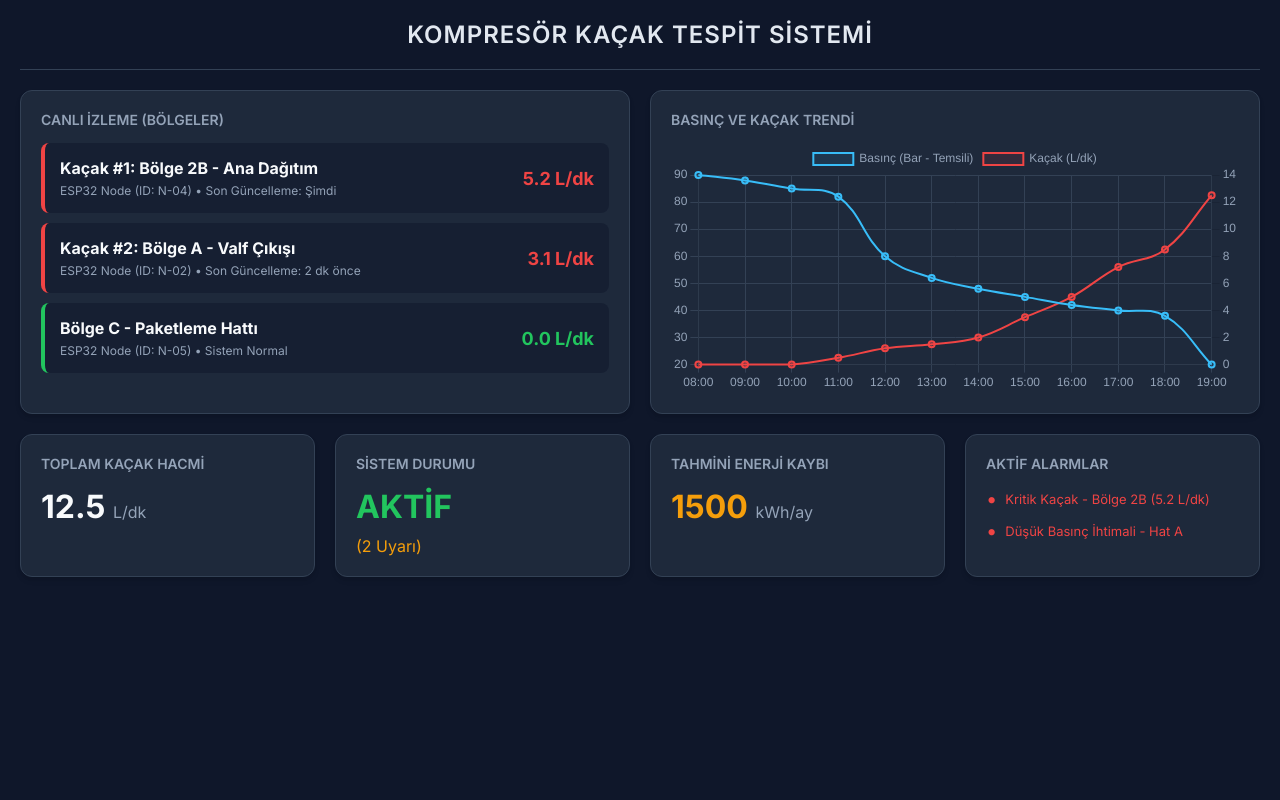
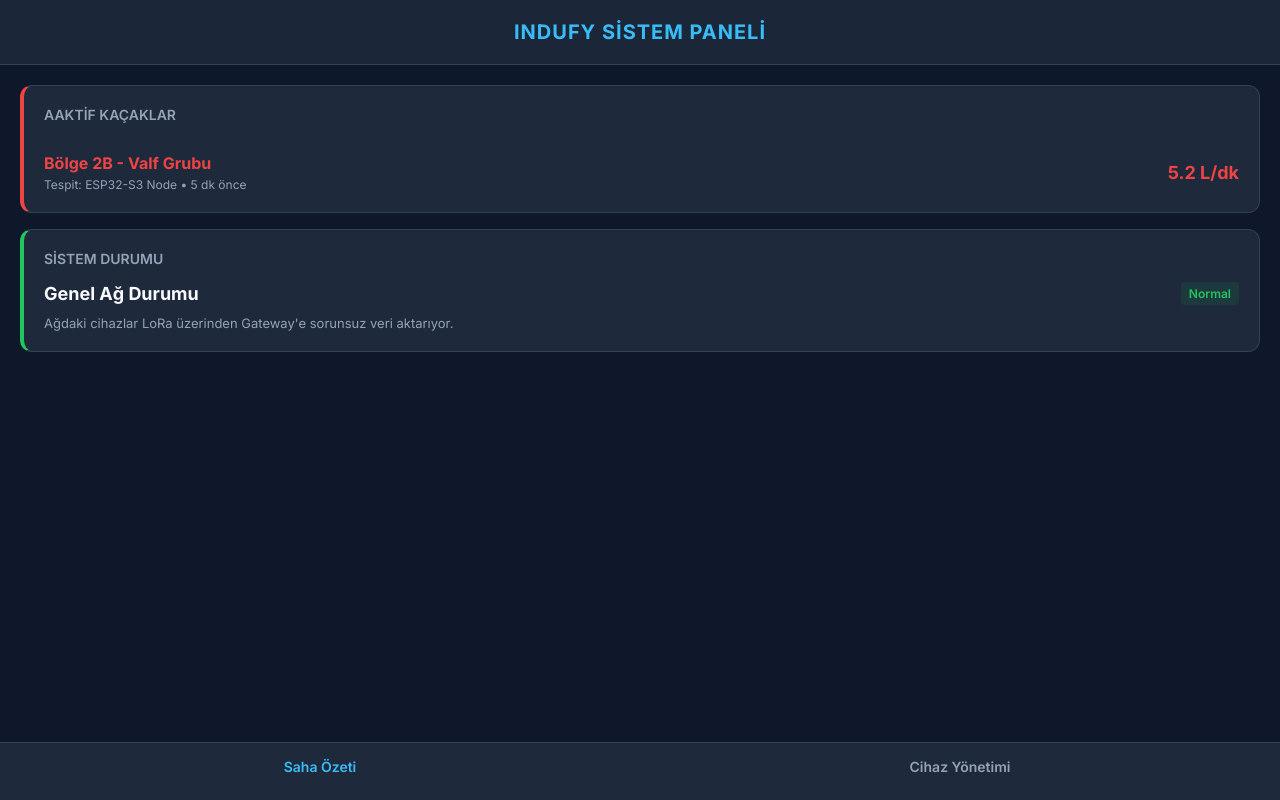
Before and after one commit to ExtruderX/CompressorLeak, a plain HTML site: page index.html in a window 1280 px wide. Drawn offline with nearby package versions, Linux system fonts and the light colour scheme.

Commit message:
Update index.html

```diff
--- a/index.html
+++ b/index.html
@@ -2,19 +2,18 @@
 <html lang="tr">
 <head>
     <meta charset="UTF-8">
-    <meta name="viewport" content="width=device-width, initial-scale=1.0">
-    <title>Indufy - Kompresör Kaçak Tespit Sistemi</title>
-    <script src="https://cdn.jsdelivr.net/npm/chart.js"></script>
+    <meta name="viewport" content="width=device-width, initial-scale=1.0, maximum-scale=1.0, user-scalable=no">
+    <title>Indufy - Cihaz Yönetimi</title>
     <style>
-        @import url('https://fonts.googleapis.com/css2?family=Inter:wght@300;400;600;700&display=swap');
+        @import url('https://fonts.googleapis.com/css2?family=Inter:wght@400;600;700&display=swap');
 
         :root {
             --bg-dark: #0f172a;
             --card-bg: #1e293b;
             --primary: #38bdf8;
+            --primary-hover: #0284c7;
             --danger: #ef4444;
             --success: #22c55e;
-            --warning: #f59e0b;
             --text-main: #f8fafc;
             --text-muted: #94a3b8;
             --border-color: #334155;
@@ -25,250 +24,344 @@
             margin: 0;
             padding: 0;
             font-family: 'Inter', sans-serif;
+            -webkit-tap-highlight-color: transparent;
         }
 
         body {
             background-color: var(--bg-dark);
             color: var(--text-main);
-            padding: 20px;
-            min-height: 100vh;
+            padding-bottom: 80px;
         }
 
-        .header {
+        /* Header */
+        header {
+            background: rgba(30, 41, 59, 0.9);
+            backdrop-filter: blur(10px);
+            padding: 20px;
+            position: sticky;
+            top: 0;
+            z-index: 10;
+            border-bottom: 1px solid var(--border-color);
             text-align: center;
-            padding-bottom: 20px;
-            border-bottom: 1px solid var(--border-color);
-            margin-bottom: 20px;
         }
 
-        .header h1 {
-            font-size: 24px;
-            font-weight: 600;
+        header h1 {
+            font-size: 20px;
+            color: var(--primary);
             letter-spacing: 1px;
-            color: #e2e8f0;
         }
 
-        /* Izgara Sistemi (Grid) */
-        .dashboard-grid {
-            display: grid;
-            grid-template-columns: 1fr 1fr;
-            gap: 20px;
+        /* Views */
+        .view {
+            display: none;
+            padding: 20px;
+            animation: fadeIn 0.3s ease;
+        }
+        .view.active { display: block; }
+
+        @keyframes fadeIn {
+            from { opacity: 0; transform: translateY(10px); }
+            to { opacity: 1; transform: translateY(0); }
         }
 
+        /* Cards & Lists */
         .card {
             background-color: var(--card-bg);
-            border: 1px solid var(--border-color);
             border-radius: 12px;
             padding: 20px;
-            box-shadow: 0 4px 6px -1px rgba(0, 0, 0, 0.1), 0 2px 4px -1px rgba(0, 0, 0, 0.06);
+            margin-bottom: 16px;
+            border: 1px solid var(--border-color);
         }
 
-        .card-title {
+        .section-title {
             font-size: 14px;
             color: var(--text-muted);
             margin-bottom: 15px;
             font-weight: 600;
+            text-transform: uppercase;
         }
 
-        /* Aktif Hatlar Listesi */
-        .line-item {
-            background: rgba(15, 23, 42, 0.5);
-            border-left: 4px solid var(--danger);
-            padding: 15px;
-            border-radius: 8px;
-            margin-bottom: 10px;
+        .device-item {
             display: flex;
             justify-content: space-between;
             align-items: center;
+            padding: 15px 0;
+            border-bottom: 1px solid var(--border-color);
         }
-        .line-item.safe {
-            border-left-color: var(--success);
-        }
-        .line-item h3 { font-size: 16px; margin-bottom: 5px;}
-        .line-item p { font-size: 12px; color: var(--text-muted); }
-        .leak-value { font-size: 18px; font-weight: bold; color: var(--danger); }
-        .safe .leak-value { color: var(--success); }
+        .device-item:last-child { border-bottom: none; padding-bottom: 0; }
 
-        /* Alt Kısım İstatistikleri */
-        .bottom-grid {
-            display: grid;
-            grid-template-columns: repeat(4, 1fr);
-            gap: 20px;
-            margin-top: 20px;
+        .device-info h3 { font-size: 16px; margin-bottom: 4px; }
+        .device-info p { font-size: 12px; color: var(--text-muted); }
+        .status-badge {
+            background: rgba(34, 197, 94, 0.1);
+            color: var(--success);
+            padding: 4px 8px;
+            border-radius: 4px;
+            font-size: 12px;
+            font-weight: 600;
         }
 
-        .stat-value {
-            font-size: 32px;
-            font-weight: 700;
-            margin: 10px 0;
+        /* Buttons */
+        .btn {
+            display: block;
+            width: 100%;
+            padding: 14px;
+            border-radius: 8px;
+            border: none;
+            background-color: var(--primary);
+            color: #fff;
+            font-size: 16px;
+            font-weight: 600;
+            cursor: pointer;
+            margin-top: 15px;
+            transition: 0.2s;
+        }
+        .btn:active { background-color: var(--primary-hover); }
+
+        /* Modal (Cihaz Ekleme Ekranı) */
+        .modal-overlay {
+            position: fixed;
+            top: 0; left: 0; width: 100%; height: 100%;
+            background: rgba(15, 23, 42, 0.8);
+            backdrop-filter: blur(5px);
+            display: none;
+            justify-content: center;
+            align-items: center;
+            z-index: 100;
+            padding: 20px;
+        }
+        .modal-overlay.active { display: flex; }
+
+        .modal-content {
+            background: var(--card-bg);
+            width: 100%;
+            max-width: 400px;
+            border-radius: 12px;
+            padding: 24px;
+            border: 1px solid var(--border-color);
         }
 
-        .unit {
-            font-size: 16px;
-            color: var(--text-muted);
-            font-weight: 400;
+        .modal-content h2 { font-size: 18px; margin-bottom: 10px; }
+        .modal-content p { font-size: 13px; color: var(--text-muted); margin-bottom: 20px; }
+
+        .form-group { margin-bottom: 15px; }
+        .form-group label { display: block; font-size: 13px; margin-bottom: 5px; color: var(--text-muted); }
+        .form-group input, .form-group select {
+            width: 100%;
+            padding: 12px;
+            border-radius: 6px;
+            border: 1px solid var(--border-color);
+            background: var(--bg-dark);
+            color: white;
+            font-size: 14px;
+            outline: none;
+        }
+        .form-group input:focus { border-color: var(--primary); }
+
+        .loader {
+            display: none;
+            text-align: center;
+            margin: 20px 0;
+            color: var(--primary);
+            font-weight: 600;
         }
 
-        .alarm-list {
-            list-style: none;
+        /* Tab Bar */
+        .tab-bar {
+            position: fixed;
+            bottom: 0; width: 100%;
+            background: var(--card-bg);
+            border-top: 1px solid var(--border-color);
+            display: flex;
+            padding: 15px 0 25px 0;
+            z-index: 50;
         }
-        .alarm-list li {
-            color: var(--danger);
-            font-size: 13px;
-            margin-bottom: 8px;
-            display: flex;
-            align-items: center;
+        .tab-item {
+            flex: 1;
+            text-align: center;
+            color: var(--text-muted);
+            font-size: 14px;
+            font-weight: 600;
+            cursor: pointer;
         }
-        .alarm-list li::before {
-            content: "•";
-            margin-right: 8px;
-            font-size: 20px;
-        }
+        .tab-item.active { color: var(--primary); }
 
-        /* Responsive */
-        @media (max-width: 1024px) {
-            .dashboard-grid { grid-template-columns: 1fr; }
-            .bottom-grid { grid-template-columns: 1fr 1fr; }
-        }
-        @media (max-width: 600px) {
-            .bottom-grid { grid-template-columns: 1fr; }
-        }
     </style>
 </head>
 <body>
 
-    <div class="header">
-        <h1>KOMPRESÖR KAÇAK TESPİT SİSTEMİ</h1>
-    </div>
+    <header>
+        <h1>INDUFY SİSTEM PANELİ</h1>
+    </header>
 
-    <div class="dashboard-grid">
-        <div class="card">
-            <div class="card-title">CANLI İZLEME (BÖLGELER)</div>
-
-            <div class="line-item">
-                <div>
-                    <h3>Kaçak #1: Bölge 2B - Ana Dağıtım</h3>
-                    <p>ESP32 Node (ID: N-04) • Son Güncelleme: Şimdi</p>
+    <main id="view-dashboard" class="view active">
+        <div class="card" style="border-left: 4px solid var(--danger);">
+            <div class="section-title">Aaktif Kaçaklar</div>
+            <div class="device-item">
+                <div class="device-info">
+                    <h3 style="color: var(--danger);">Bölge 2B - Valf Grubu</h3>
+                    <p>Tespit: ESP32-S3 Node • 5 dk önce</p>
                 </div>
-                <div class="leak-value">5.2 L/dk</div>
-            </div>
-
-            <div class="line-item">
-                <div>
-                    <h3>Kaçak #2: Bölge A - Valf Çıkışı</h3>
-                    <p>ESP32 Node (ID: N-02) • Son Güncelleme: 2 dk önce</p>
-                </div>
-                <div class="leak-value">3.1 L/dk</div>
-            </div>
-
-            <div class="line-item safe">
-                <div>
-                    <h3>Bölge C - Paketleme Hattı</h3>
-                    <p>ESP32 Node (ID: N-05) • Sistem Normal</p>
-                </div>
-                <div class="leak-value">0.0 L/dk</div>
+                <div style="font-size: 18px; font-weight: bold; color: var(--danger);">5.2 L/dk</div>
             </div>
         </div>
 
+        <div class="card" style="border-left: 4px solid var(--success);">
+            <div class="section-title">Sistem Durumu</div>
+            <div style="display: flex; justify-content: space-between; align-items: center;">
+                <span style="font-size: 18px; font-weight: bold;">Genel Ağ Durumu</span>
+                <span class="status-badge">Normal</span>
+            </div>
+            <p style="font-size: 13px; color: var(--text-muted); margin-top: 10px;">Ağdaki cihazlar LoRa üzerinden Gateway'e sorunsuz veri aktarıyor.</p>
+        </div>
+    </main>
+
+    <main id="view-devices" class="view">
         <div class="card">
-            <div class="card-title">BASINÇ VE KAÇAK TRENDİ</div>
-            <div style="position: relative; height:250px; width:100%">
-                <canvas id="trendChart"></canvas>
+            <div class="section-title">Kayıtlı Cihazlar</div>
+            <p style="font-size: 12px; color: var(--text-muted); margin-bottom: 15px;">Sahadaki Gateway (Wi-Fi) ve Node (LoRa) cihazlarının listesi.</p>
+
+            <div id="device-list">
+                <div class="device-item">
+                    <div class="device-info">
+                        <h3>Gateway Ana Merkez</h3>
+                        <p>Tür: Master • IP: 192.168.1.50</p>
+                    </div>
+                    <div class="status-badge">Aktif</div>
+                </div>
+                <div class="device-item">
+                    <div class="device-info">
+                        <h3>Node-A1 (Sensör)</h3>
+                        <p>Tür: Slave • LoRa Sinyali: -65dBm</p>
+                    </div>
+                    <div class="status-badge">Aktif</div>
+                </div>
+            </div>
+
+            <button class="btn" onclick="openModal()">+ Yeni Cihaz Tanımla</button>
+        </div>
+    </main>
+
+    <div class="modal-overlay" id="deviceModal">
+        <div class="modal-content">
+            <h2>Yeni Cihaz Kurulumu</h2>
+            <p>ESP32'nin yaydığı ağa (Indufy_Setup) bağlandığınızı varsayarak tesisin Wi-Fi veya LoRa bilgilerini cihaza aktarın.</p>
+
+            <div id="setup-form">
+                <div class="form-group">
+                    <label>Cihaz Rolü</label>
+                    <select id="deviceType" onchange="toggleFields()">
+                        <option value="Master">Gateway / Master (Wi-Fi Gerekli)</option>
+                        <option value="Slave">Sensör Node / Slave (Sadece LoRa)</option>
+                    </select>
+                </div>
+
+                <div class="form-group">
+                    <label>Cihaz Adı / Lokasyon</label>
+                    <input type="text" id="deviceName" placeholder="Örn: Kompresör Hat 3">
+                </div>
+
+                <div id="wifi-fields">
+                    <div class="form-group">
+                        <label>Tesis Wi-Fi SSID</label>
+                        <input type="text" id="wifiSsid" placeholder="Fabrika_Guesst_Network">
+                    </div>
+                    <div class="form-group">
+                        <label>Tesis Wi-Fi Şifresi</label>
+                        <input type="password" id="wifiPass" placeholder="••••••••">
+                    </div>
+                </div>
+
+                <button class="btn" onclick="simulateProvisioning()">Cihaza Gönder ve Kaydet</button>
+                <button class="btn" style="background: transparent; color: var(--text-muted); margin-top: 5px;" onclick="closeModal()">İptal</button>
+            </div>
+
+            <div id="loading-screen" class="loader">
+                <div style="font-size: 24px; margin-bottom: 10px;">⚙️</div>
+                Kimlik bilgileri ESP32'ye aktarılıyor... <br>
+                <span style="font-size: 12px; color: var(--text-muted); font-weight: normal;">Cihaz yeniden başlatılıyor ve ağa bağlanıyor.</span>
             </div>
         </div>
     </div>
 
-    <div class="bottom-grid">
-        <div class="card">
-            <div class="card-title">TOPLAM KAÇAK HACMİ</div>
-            <div class="stat-value text-main">12.5 <span class="unit">L/dk</span></div>
-        </div>
-
-        <div class="card">
-            <div class="card-title">SİSTEM DURUMU</div>
-            <div class="stat-value" style="color: var(--success);">AKTİF</div>
-            <div class="unit" style="color: var(--warning);">(2 Uyarı)</div>
-        </div>
-
-        <div class="card">
-            <div class="card-title">TAHMİNİ ENERJİ KAYBI</div>
-            <div class="stat-value" style="color: var(--warning);">1500 <span class="unit">kWh/ay</span></div>
-        </div>
-
-        <div class="card">
-            <div class="card-title">AKTİF ALARMLAR</div>
-            <ul class="alarm-list">
-                <li>Kritik Kaçak - Bölge 2B (5.2 L/dk)</li>
-                <li>Düşük Basınç İhtimali - Hat A</li>
-            </ul>
-        </div>
-    </div>
+    <nav class="tab-bar">
+        <div class="tab-item active" onclick="switchTab('dashboard', this)">Saha Özeti</div>
+        <div class="tab-item" onclick="switchTab('devices', this)">Cihaz Yönetimi</div>
+    </nav>
 
     <script>
-        const ctx = document.getElementById('trendChart').getContext('2d');
+        // Tab Değiştirme
+        function switchTab(viewId, element) {
+            document.querySelectorAll('.view').forEach(v => v.classList.remove('active'));
+            document.getElementById('view-' + viewId).classList.add('active');
 
-        // Cihazın ölçtüğü örnek veriler
-        const dataBasinc = [90, 88, 85, 82, 60, 52, 48, 45, 42, 40, 38, 20];
-        const dataKacak = [0, 0, 0, 0.5, 1.2, 1.5, 2.0, 3.5, 5.0, 7.2, 8.5, 12.5];
-        const labels = ['08:00', '09:00', '10:00', '11:00', '12:00', '13:00', '14:00', '15:00', '16:00', '17:00', '18:00', '19:00'];
+            document.querySelectorAll('.tab-item').forEach(t => t.classList.remove('active'));
+            element.classList.add('active');
+        }
 
-        const trendChart = new Chart(ctx, {
-            type: 'line',
-            data: {
-                labels: labels,
-                datasets: [
-                    {
-                        label: 'Basınç (Bar - Temsili)',
-                        data: dataBasinc,
-                        borderColor: '#38bdf8',
-                        backgroundColor: 'rgba(56, 189, 248, 0.1)',
-                        borderWidth: 2,
-                        tension: 0.4,
-                        yAxisID: 'y'
-                    },
-                    {
-                        label: 'Kaçak (L/dk)',
-                        data: dataKacak,
-                        borderColor: '#ef4444',
-                        backgroundColor: 'rgba(239, 68, 68, 0.1)',
-                        borderWidth: 2,
-                        tension: 0.4,
-                        yAxisID: 'y1'
-                    }
-                ]
-            },
-            options: {
-                responsive: true,
-                maintainAspectRatio: false,
-                color: '#94a3b8',
-                plugins: {
-                    legend: {
-                        position: 'top',
-                        labels: { color: '#94a3b8' }
-                    }
-                },
-                scales: {
-                    x: {
-                        grid: { color: '#334155' },
-                        ticks: { color: '#94a3b8' }
-                    },
-                    y: {
-                        type: 'linear',
-                        display: true,
-                        position: 'left',
-                        grid: { color: '#334155' },
-                        ticks: { color: '#94a3b8' }
-                    },
-                    y1: {
-                        type: 'linear',
-                        display: true,
-                        position: 'right',
-                        grid: { drawOnChartArea: false },
-                        ticks: { color: '#94a3b8' }
-                    }
-                }
+        // Modal İşlemleri
+        const modal = document.getElementById('deviceModal');
+        const wifiFields = document.getElementById('wifi-fields');
+
+        function openModal() {
+            document.getElementById('setup-form').style.display = 'block';
+            document.getElementById('loading-screen').style.display = 'none';
+            document.getElementById('deviceName').value = '';
+            modal.classList.add('active');
+        }
+
+        function closeModal() {
+            modal.classList.remove('active');
+        }
+
+        // Master seçiliyse Wi-Fi şifre alanlarını göster, Slave ise gizle
+        function toggleFields() {
+            const type = document.getElementById('deviceType').value;
+            if(type === 'Master') {
+                wifiFields.style.display = 'block';
+            } else {
+                wifiFields.style.display = 'none';
             }
-        });
+        }
+
+        // Cihaz Kurulum Simülasyonu
+        function simulateProvisioning() {
+            const name = document.getElementById('deviceName').value;
+            const type = document.getElementById('deviceType').value;
+
+            if(!name) {
+                alert("Lütfen cihaza bir isim verin.");
+                return;
+            }
+
+            // Formu gizle, yükleniyor ekranını göster
+            document.getElementById('setup-form').style.display = 'none';
+            document.getElementById('loading-screen').style.display = 'block';
+
+            // 2.5 saniye sonra cihazı listeye ekle (Sanki ESP32 ağa bağlanmış gibi)
+            setTimeout(() => {
+                addDeviceToList(name, type);
+                closeModal();
+                alert("Kurulum Başarılı! " + name + " sisteme eklendi.");
+            }, 2500);
+        }
+
+        function addDeviceToList(name, type) {
+            const list = document.getElementById('device-list');
+            const subtext = type === 'Master' ? 'Tür: Master • IP: Bekleniyor...' : 'Tür: Slave • LoRa ile bağlı';
+
+            const newDeviceHTML = `
+                <div class="device-item" style="animation: fadeIn 0.5s ease;">
+                    <div class="device-info">
+                        <h3>${name}</h3>
+                        <p>${subtext}</p>
+                    </div>
+                    <div class="status-badge">Aktif</div>
+                </div>
+            `;
+            // Listeye en üste ekle
+            list.insertAdjacentHTML('afterbegin', newDeviceHTML);
+        }
     </script>
 </body>
 </html>
```
